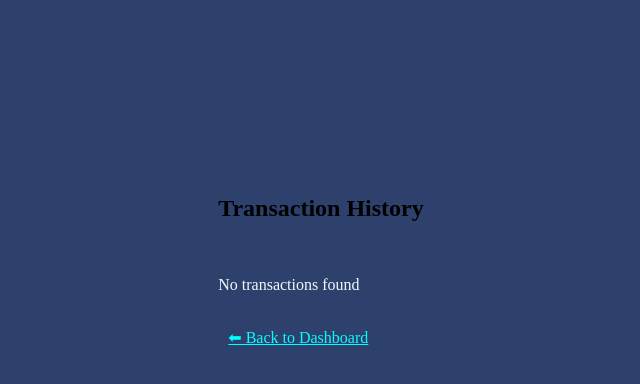
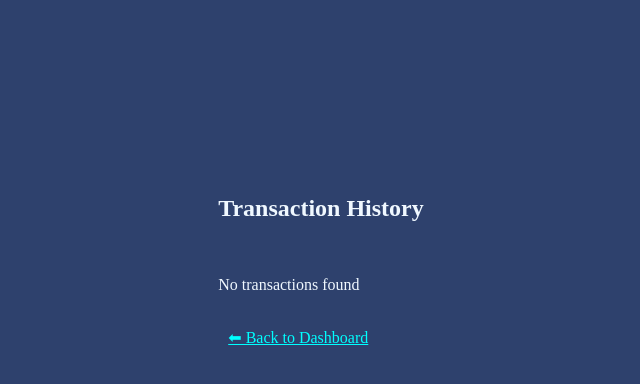
Before and after one commit to rohit-kumar-dangi/bank_simulator, a Flask app: template templates/transactions.html in a window 1280 px wide. Shown: the part 139-523 px from the top of the page, without its empty margins (319-959 px from the left). Run offline with Flask 3, Linux system fonts and the light colour scheme; the template is opened without the code that fills it, so the values that code supplies are empty; some libraries are stand-ins or nearby versions.

Commit message:
remove withdraw bug

```diff
--- a/app.py
+++ b/app.py
@@ -112,14 +112,14 @@ def withdraw():
         tpin = request.form["tpin"]
         tpin=int(tpin)
         cur = mysql.connection.cursor()
-        cur.execute("SELECT t_pin FROM accounts WHERE acc_no=%s",(acc_num))
+        cur.execute("SELECT t_pin FROM accounts WHERE acc_no=%s",(acc_num,))
         pin = cur.fetchone()
         t_pin=int(pin[0])
         if (tpin!=t_pin) :
             flash("Incorrect Transaction Pin")
             return redirect(url_for("withdraw"))
 
-        cur.execute("SELECT balance FROM accounts WHERE acc_no=%s",(acc_num))
+        cur.execute("SELECT balance FROM accounts WHERE acc_no=%s",(acc_num,))
         bal = cur.fetchone()
         balance=int(bal[0])
         amount=int(amount)
--- a/templates/transactions.html
+++ b/templates/transactions.html
@@ -8,7 +8,7 @@
 <body>
 
 <div>
-    <h2>Transaction History</h2>
+    <h2 style="color: aliceblue;">Transaction History</h2>
     <!-- <div>
         <form method="post" action="/transactions">
 
```
